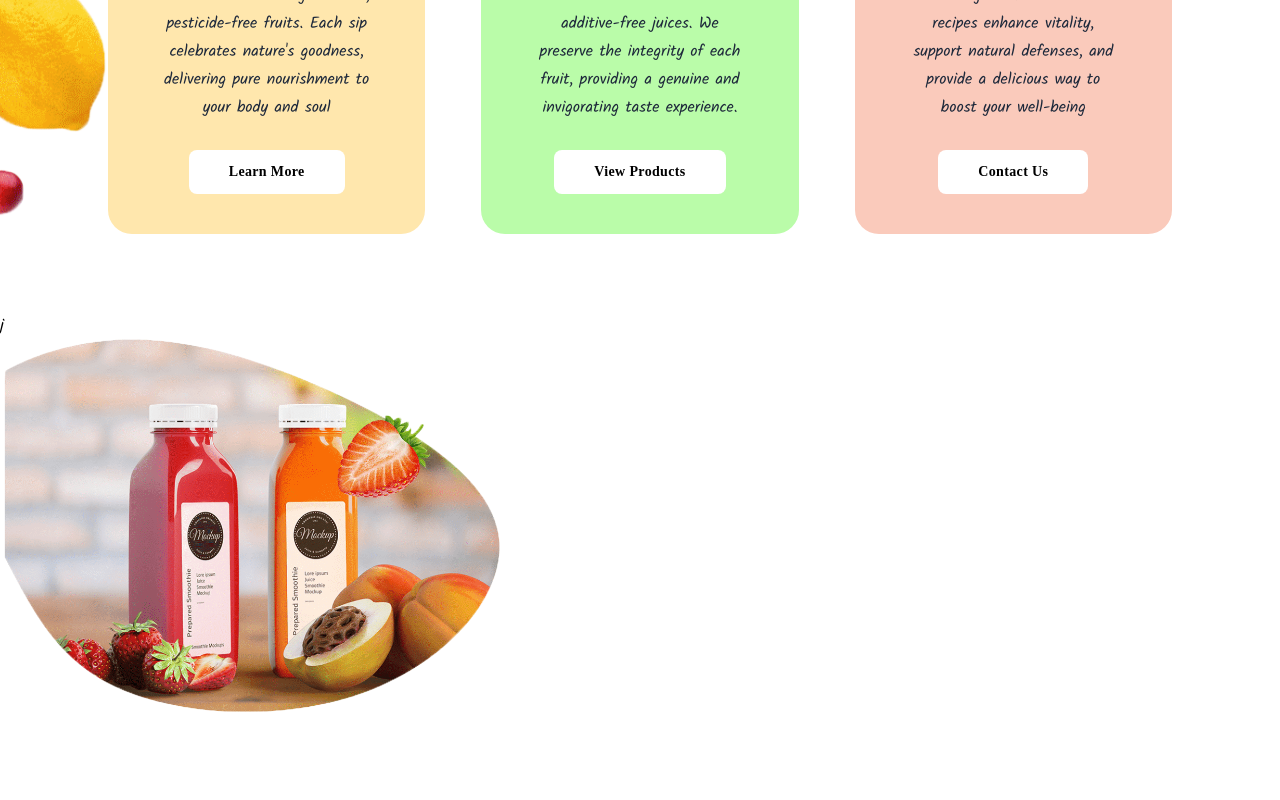
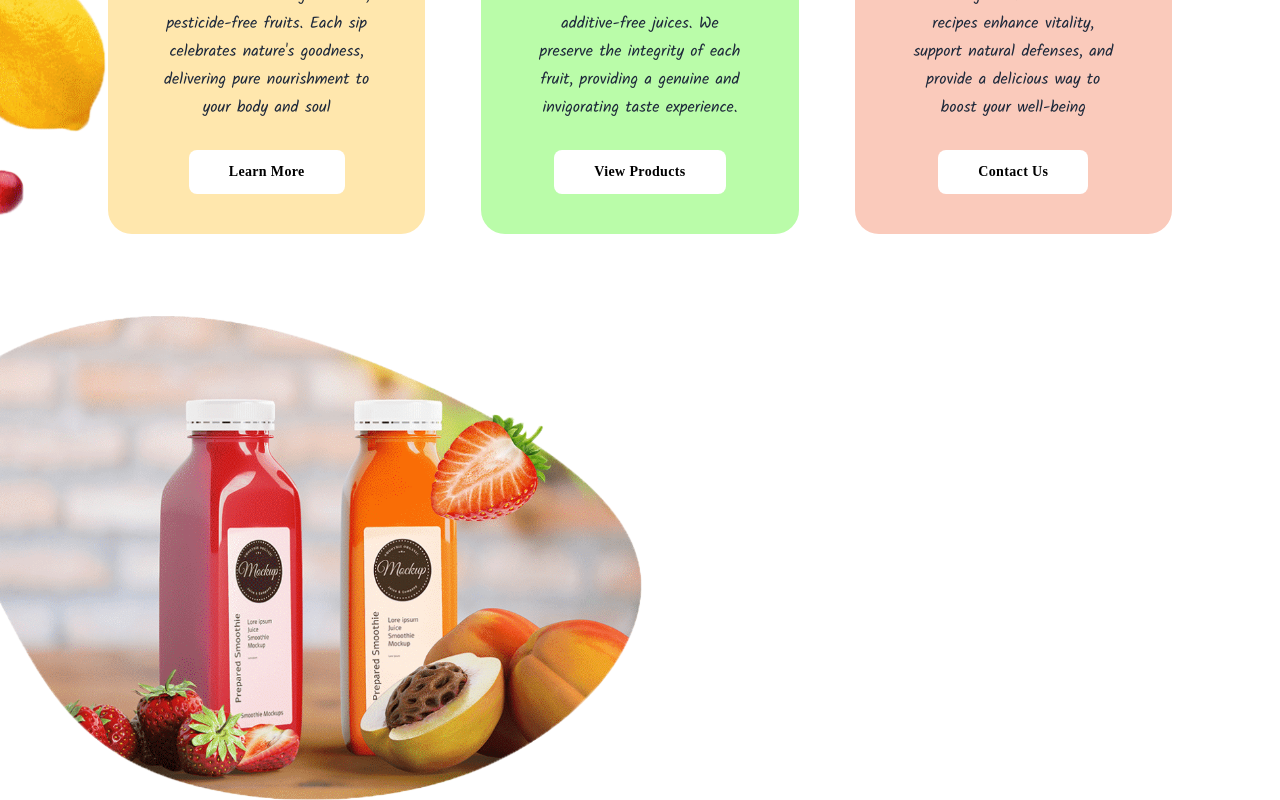
Before and after one commit to priti921/Fruitopia, a Next.js app in the folder fruitopia/: page / in a window 1280 px wide. Shown: the part 1258-2058 px from the top of the page. Before the commit the page ends 1970 px from the top, so only its background shows below. Built offline with nearby package versions, Linux system fonts and the light colour scheme; a web font is replaced by a local one.

Commit message:
added fixed postion of product1

```diff
--- a/fruitopia/components/sections/ProductShowcase.tsx
+++ b/fruitopia/components/sections/ProductShowcase.tsx
@@ -7,14 +7,17 @@ const ProductShowcase = () => {
       <div className="container">
         {/* PANEL 1*/}
         <div className="flex">
-          <div className="absolute left-0">
-            j  <Image
+          <div className="absolute -left-2">
+            <Image
               src="/assets/productshowcase1.png"
               alt="fruitleft1"
               height={2000}
               width={2000}
-              className='w-[100px] xl:w-[500px] 2xl:w-[270px]'
+              className='w-[100px] xl:w-[650px] 2xl:w-[950px]'
             />
+          </div>
+          <div>
+
           </div>
 
         </div>
```
